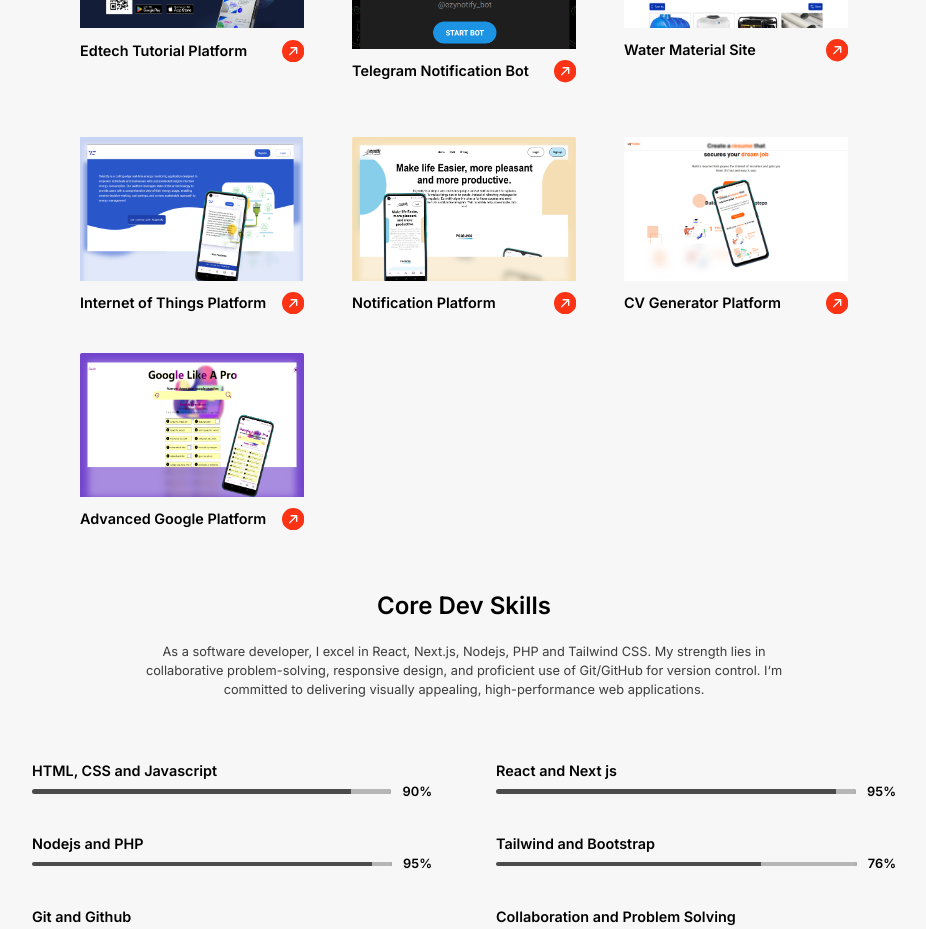
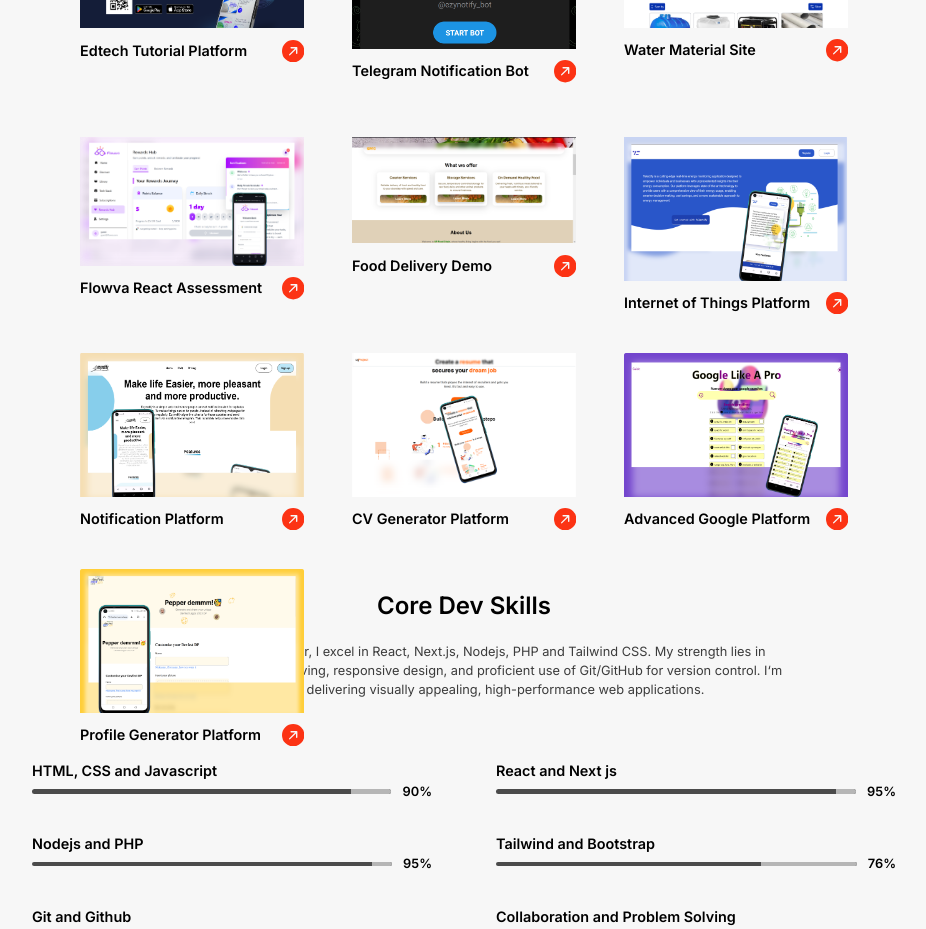
Before and after one commit to IsraelIyke/IsraelNwangwu, a Next.js app: page / in a window 1280 px wide. Shown: the part 1060-1989 px from the top of the page, without its empty margins (176-1102 px from the left). Built offline with nearby package versions, Linux system fonts and the light colour scheme; a web font is replaced by a local one.

Commit message:
Update portfolio items and IDs in Portfolio.js

```diff
--- a/app/components/Portfolio.js
+++ b/app/components/Portfolio.js
@@ -22,41 +22,49 @@ const card = [
     link: "https://www.braxxor.com/",
   },
    {
-    id: 3,
+    id: 4,
+    img: "/images/flowvahub.png",
+    title: "Flowva React Assessment",
+    link: "flowva-assessment.vercel.app/",
+  },
+  {
+    id: 5,
+    img: "/images/spfoods.png",
+    title: "Food Delivery Demo",
+    link: "https://spfoodchain.vercel.app/",
+  },
+ {
+    id: 6,
     img: "/images/telectify.png",
     title: "Internet of Things Platform",
     link: "https://telectify.vercel.app/",
   },
     {
-    id: 2,
+    id: 7,
     img: "/images/ezynotify.png",
     title: "Notification Platform",
     link: "https://ezynotify.pages.dev/",
   },
-  // {
-  //   id: 4,
-  //   img: "/images/dev.png",
-  //   title: "Profile Generator Platform",
-  //   link: "https://dp-gen-devfest.vercel.app/",
-  // },
+
   {
-    id: 5,
+    id: 8,
     img: "/images/cv2.png",
     title: "CV Generator Platform",
     link: "https://cv-v2-ten.vercel.app/",
   },
   {
-    id: 6,
+    id: 9,
     img: "/images/google.png",
     title: "Advanced Google Platform",
     link: "https://google-like-a-pro.vercel.app/",
   },
-  // {
-  //   id: 7,
-  //   img: "/images/spfoods.png",
-  //   title: "Food Delivery Demo",
-  //   link: "https://spfoodchain.vercel.app/",
-  // },
+
+ {
+    id: 10,
+    img: "/images/dev.png",
+    title: "Profile Generator Platform",
+    link: "https://dp-gen-devfest.vercel.app/",
+  },
 ];
 
 export default function Portfolio() {
```
